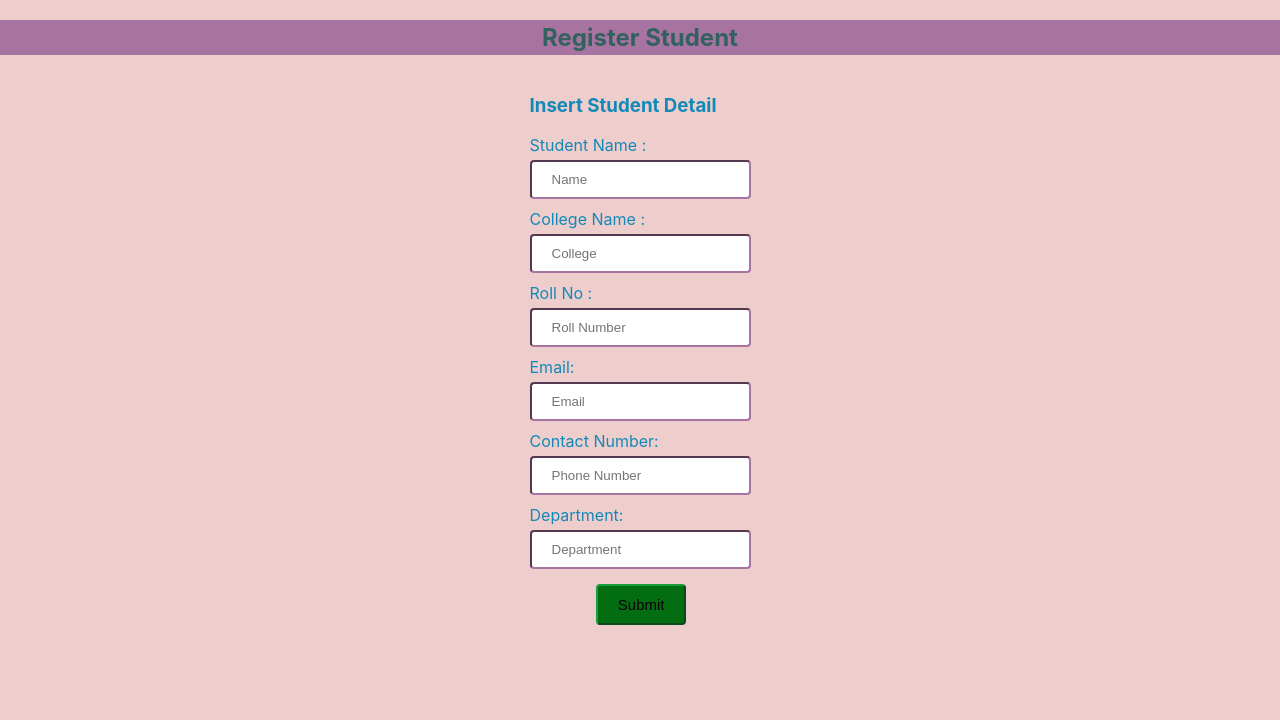
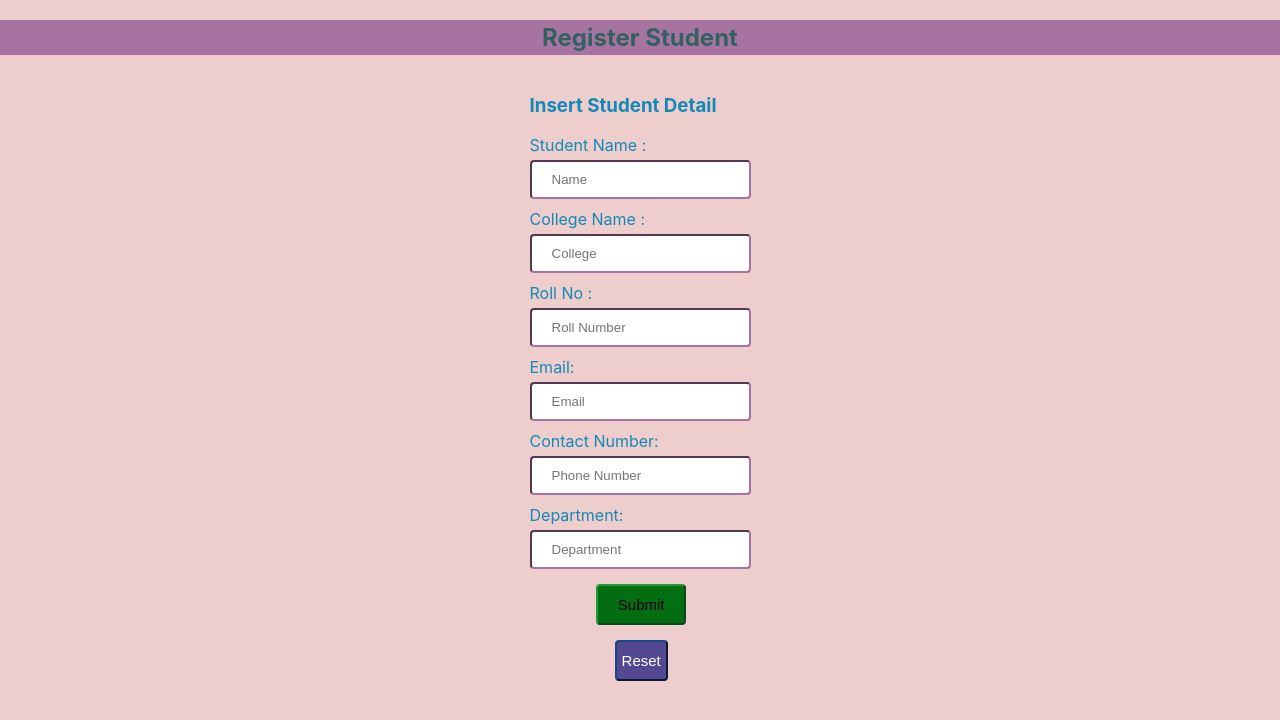
Before and after one commit to ramanti006/Student-Management-Frontend, a React (Create React App) app in the folder student-management-system-frontend/: page /insert in a window 1280 px wide. Shown: the top 720 px of the page. Built offline with nearby package versions, Linux system fonts and the light colour scheme.

Commit message:
new changes

```diff
--- a/student-management-system-frontend/src/components/DeleteByIdComponent.js
+++ b/student-management-system-frontend/src/components/DeleteByIdComponent.js
@@ -49,9 +49,10 @@ const DeleteByIdComponent = () =>
     <button className='redbtn' onClick={handleDelete}>Delete</button>
       {message && (
         <p>
-          {message === "SUCCESSFUL!"
-            ? "Student record deleted from database"
-            : "Student record not present in database"}
+          {message == "SUCCESSFUL!"
+            ? alert("Student record deleted from database")
+            : alert("Student record not present in database")
+            }
         </p>
       )}
 
--- a/student-management-system-frontend/src/components/InsertListEmployee.js
+++ b/student-management-system-frontend/src/components/InsertListEmployee.js
@@ -14,10 +14,19 @@ const InsertListEmployee = () =>
         const [phoneno, setphoneNo] = useState("");
         const [department, setDepartment] = useState("");
 
+        const resetInput =(event) =>
+            {
+                event.preventDefault();
+                setName("");
+                setclgName("");
+                setrollNo("");
+                setEmail("");
+                setphoneNo("");
+                setDepartment("");
 
+            }
 
-        const handelInsertAllStudent = (event) =>
-            {
+            const handelInsertAllStudent = (event) => {
                 event.preventDefault();
 
                 if (name && collgname && rollno && email && phoneno && department) {
@@ -30,13 +39,13 @@ const InsertListEmployee = () =>
                         department
                     };
                     const studentList = [studentData];
-                    //const jsonString = JSON.stringify(studentList);
-
-                    //console.log(jsonString);
 
                     employeeService.InsertAllStudents(studentList)
                         .then(response => {
+                            //const stu = response.data;
                             console.log("Student data inserted successfully", response);
+                            alert("Student data inserted successfully");
+                            resetInput(event); // Reset input fields after successful submission
                         })
                         .catch(error => {
                             console.error("There was an error inserting the student data!", error);
@@ -45,17 +54,11 @@ const InsertListEmployee = () =>
                                 console.error("Error Response Status:", error.response.status);
                                 console.error("Error Response Headers:", error.response.headers);
                             }
+                            alert("There was an error inserting the student data!");
                         });
                 } else {
                     alert("Please fill in all fields");
                 }
-
-
-
-
-
-
-
             }
 
         return(
@@ -125,8 +128,10 @@ const InsertListEmployee = () =>
             />
 
             <div className="sub" >
-            <button  className='greenbtn' type="submit" onClick={handelInsertAllStudent}>Submit</button>
+            <button  className='greenbtn' type="submit" onClick={handelInsertAllStudent} >Submit</button> <button  className='blubtn' onClick={resetInput} >Reset</button>
+
             </div>
+
 
 
              </div>
```
